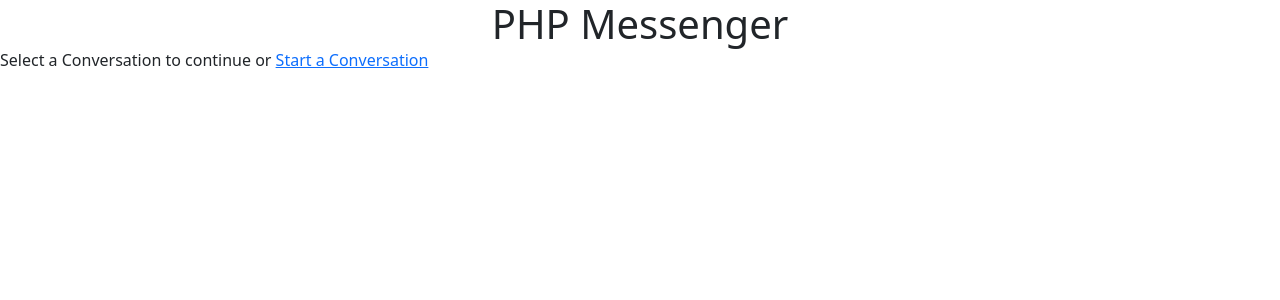
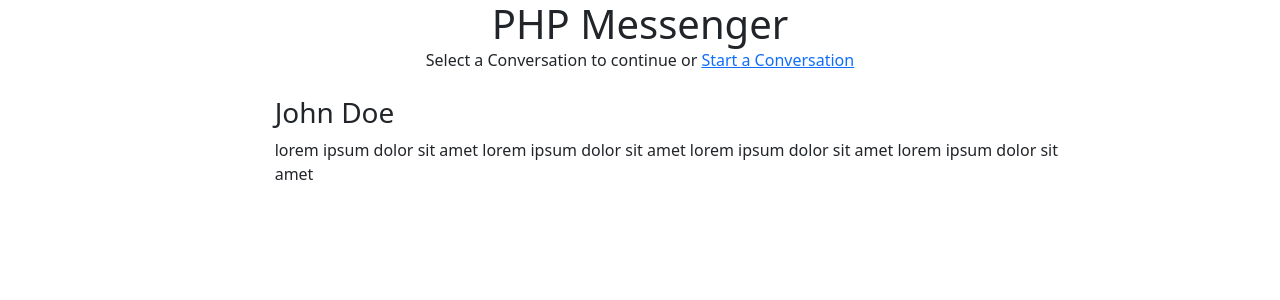
Before and after one commit to UmairJibran/PHP-Messenger, a PHP site: page / in a window 1280 px wide. Shown: the top 300 px of the page. Run offline with PHP 8.4, Linux system fonts and the light colour scheme; some libraries are stand-ins or nearby versions.

Commit message:
skeleton for message preview body

```diff
--- a/index.php
+++ b/index.php
@@ -9,6 +9,22 @@
 </head>
 <body>
    <h1 class="center">PHP Messenger</h1>
-   <p>Select a Conversation to continue or <a href="new.php" class="">Start a Conversation</a></p>
+   <div class="container container-fluid">
+      <p class="center">Select a Conversation to continue or <a href="new.php" class="">Start a Conversation</a></p>
+      <br>
+      <div class="message-body-preview row">
+         <aside class="user-photo col col-2">
+            <img src="https://via.placeholder.com/150" alt="">
+         </aside>
+         <aside class="message-preview col col-9">
+            <section class="message-sender">
+               <h3>John Doe</h3>
+            </section>
+            <section class="message">
+               <p>lorem ipsum dolor sit amet lorem ipsum dolor sit amet lorem ipsum dolor sit amet lorem ipsum dolor sit amet </p>
+            </section>
+         </aside>
+      </div>
+   </div>
 </body>
 </html>
```
